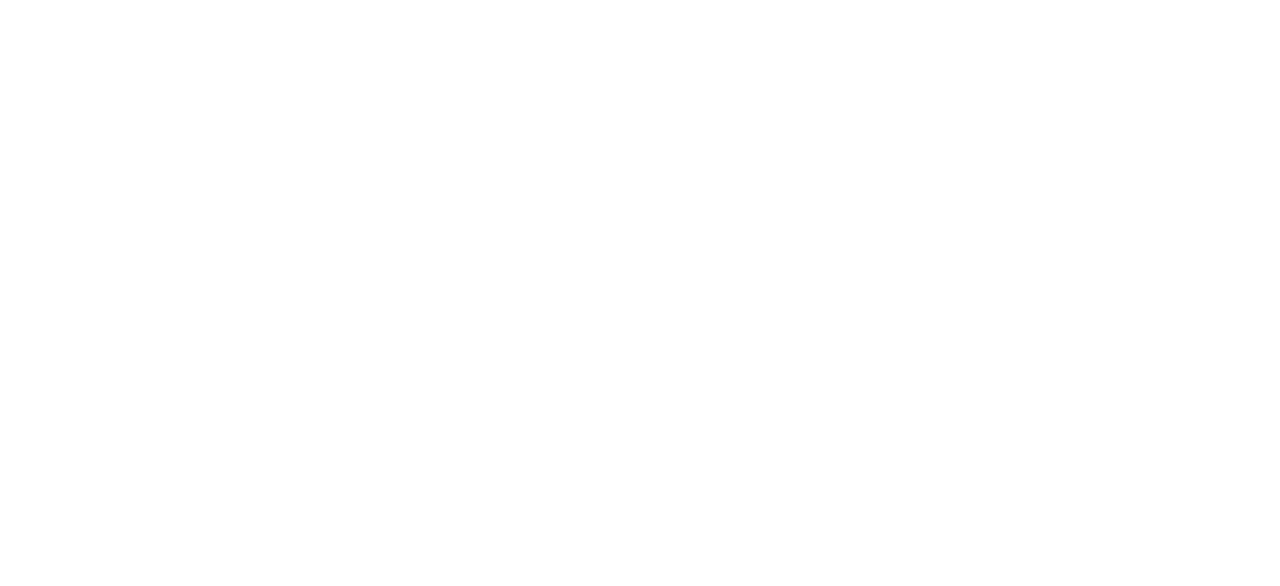
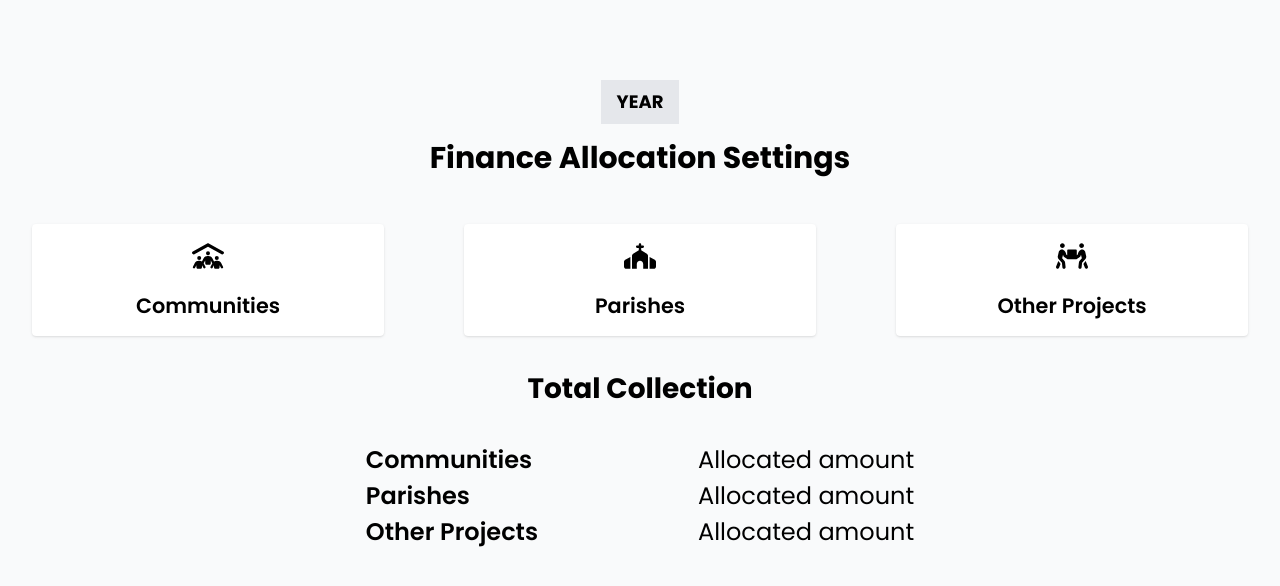
Before and after one commit to ajcecse/tithe-react-frontend, a React (Vite) app: page /financesettings in a window 1280 px wide. Before the commit this address had no page. Shown: the top 586 px of the page. Built offline with nearby package versions, Linux system fonts and the light colour scheme.

Commit message:
finance settings page, button component

```diff
--- a/src/App.jsx
+++ b/src/App.jsx
@@ -11,6 +11,7 @@
 import MovePerson from "./pages/movePerson.jsx";
 import Report from "./pages/Report.jsx";
 import Statistics from "./pages/Statistics.jsx";
+import FinanceSettings from "./pages/FinanceSettings.jsx";
 // import Settings from "./pages/Settings";
 
 function App() {
@@ -29,6 +30,7 @@
           <Route path="moveperson" element={<MovePerson />} />
           <Route path="report" element={<Report />} />
           <Route path="statistics" element={<Statistics />} />
+          <Route path="financesettings" element={<FinanceSettings />} />
         </Route>
       </Routes>
     </Router>
--- /dev/null
+++ b/src/components/Button.jsx
@@ -0,0 +1,20 @@
+import { Link } from "react-router-dom";
+const Button = ({ link, title, Icon }) => {
+  return (
+    <div className="bg-white p-4 rounded shadow w-full flex justify-center fadeup">
+      <Link
+        to={link}
+        className="font-bold text-lg hover:underline underline-offset-8 cursor-pointer"
+      >
+        <div className="flex flex-col gap-5 items-center">
+          <div className="flex gap-3 text-[2rem]">
+            <Icon />
+          </div>
+          <h1 className="text-[1.3rem] font-regular">{title}</h1>
+        </div>
+      </Link>
+    </div>
+  );
+};
+
+export default Button;
--- /dev/null
+++ b/src/pages/FinanceSettings.jsx
@@ -0,0 +1,50 @@
+import React, { useState, useEffect } from "react";
+import axiosInstance from "../axiosConfig"; // Adjust the import path as needed
+import Button from "../components/Button";
+import { FaPeopleRoof } from "react-icons/fa6";
+import { FaChurch } from "react-icons/fa6";
+import { FaPeopleCarry } from "react-icons/fa";
+const FinanceSettings = () => {
+  return (
+    <div className=" p-8 shadow-lg w-full h-[100vh]">
+      {/* Header and Title */}
+      <div className="text-center my-[3rem] fadeup">
+        {/* turn this into a drop down */}
+        <button className="bg-gray-200 px-4 py-2 text-lg font-bold mb-4">
+          YEAR
+        </button>
+
+        <h1 className="text-3xl font-bold mb-2">Finance Allocation Settings</h1>
+      </div>
+
+      {/* Buttons Section */}
+      <div className="flex gap-[5rem] justify-center">
+        <Button Icon={FaPeopleRoof} title="Communities" link="forane" />
+        <Button Icon={FaChurch} title="Parishes" link="forane" />
+        {/* <p className="absolute text-xs text-blue-600 top-1 right-2 italic">
+            if Community allocated only then buttons clearly visible
+          </p> */}
+        <Button Icon={FaPeopleCarry} title="Other Projects" link="forane" />
+      </div>
+
+      {/* Total Collection Section */}
+      <div className="text-center mt-8 fadeup">
+        <h2 className="text-[1.75rem] font-bold my-[2rem]">Total Collection</h2>
+        <div className="flex justify-center gap-[10rem]">
+          <div className="text-left text-[1.5rem]">
+            <p className="font-semibold">Communities</p>
+            <p className=" font-semibold">Parishes</p>
+            <p className="font-semibold">Other Projects</p>
+          </div>
+          <div className="text-right text-[1.5rem]">
+            <p>Allocated amount</p>
+            <p>Allocated amount</p>
+            <p>Allocated amount</p>
+          </div>
+        </div>
+      </div>
+    </div>
+  );
+};
+
+export default FinanceSettings;
```
